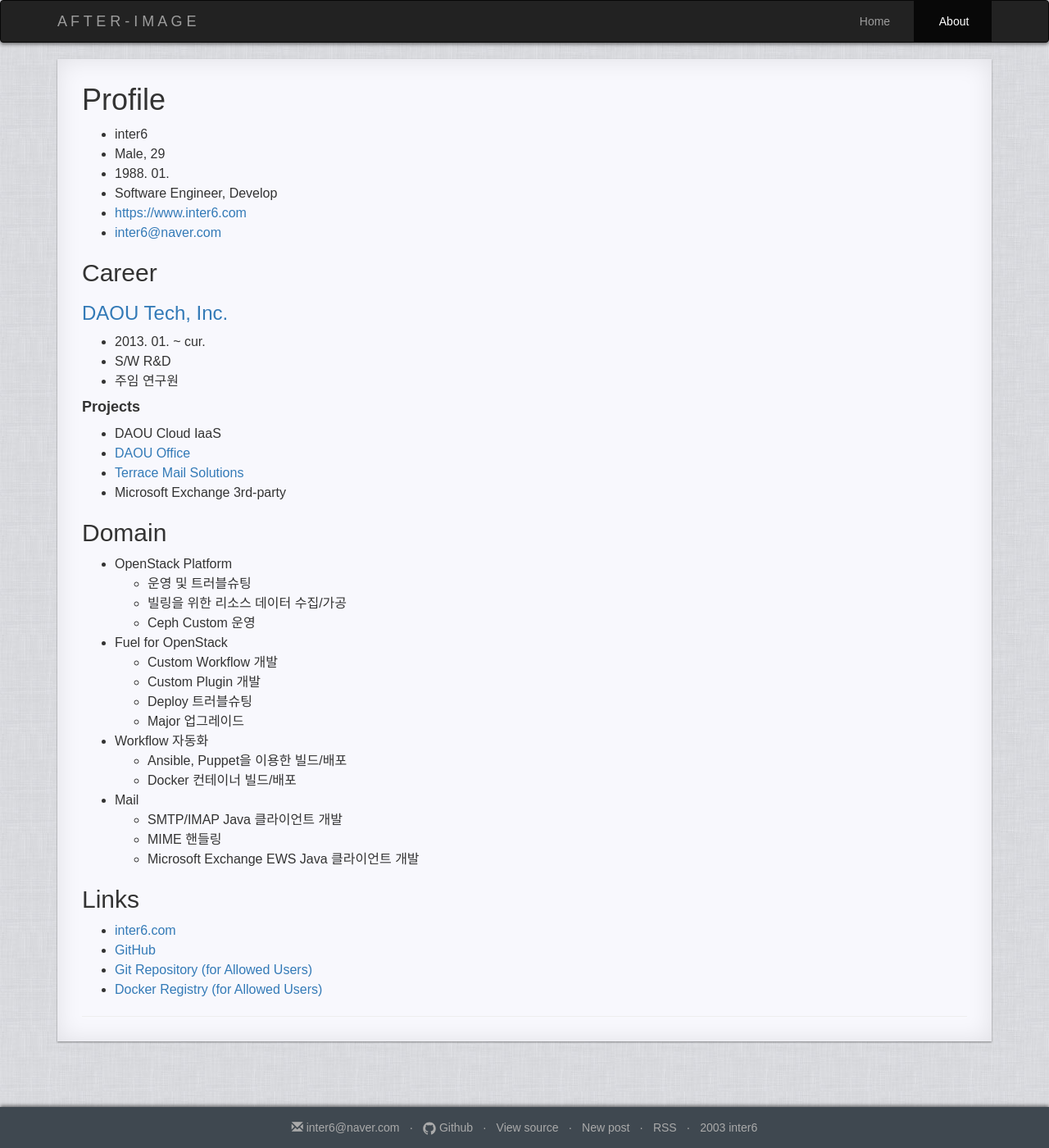
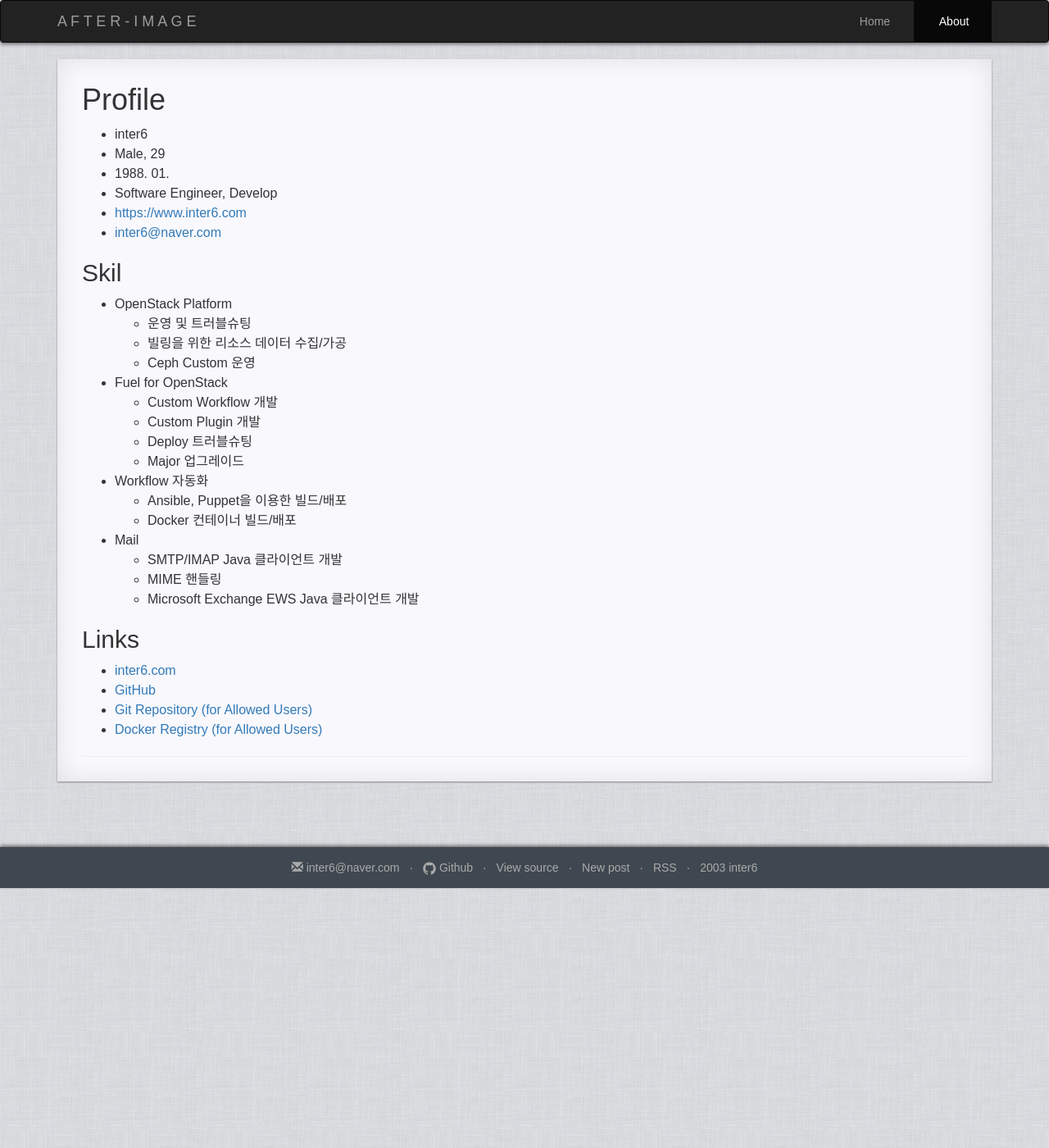
Before and after one commit to zizouu/zizouu.github.io, a Jekyll site: the page built from pages/1_about.md, in a window 1280 px wide. Shown: the whole page at 82% size. Built offline with Jekyll 4.4.1, drawn with Linux system fonts in a browser that asks for light colours; after the commit the page ends 1083 px from its top, so only the background shows below that.

Commit message:
1_about.md

```diff
--- a/pages/1_about.md
+++ b/pages/1_about.md
@@ -15,22 +15,7 @@ permalink: /about/
 - [inter6@naver.com](inter6@naver.com)
 
 
-## Career
-
-### [DAOU Tech, Inc.](http://www.daou.com)
-
-- 2013\. 01\. ~ cur\.
-- S/W R&D
-- 주임 연구원
-
-#### Projects
-
-- DAOU Cloud IaaS
-- [DAOU Office](http://daouoffice.com)
-- [Terrace Mail Solutions](http://terracemail.co.kr)
-- Microsoft Exchange 3rd-party
-
-## Domain
+## Skil
 
 - OpenStack Platform
   - 운영 및 트러블슈팅
```
